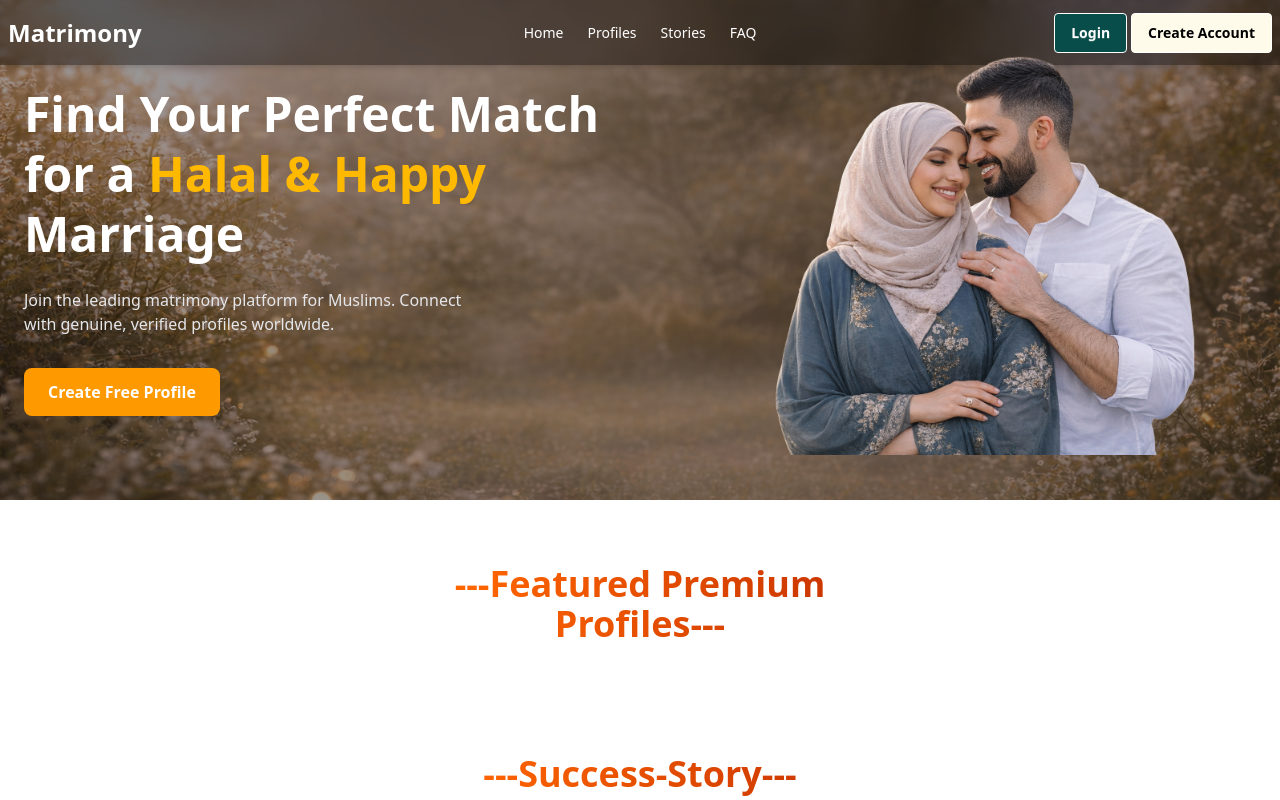
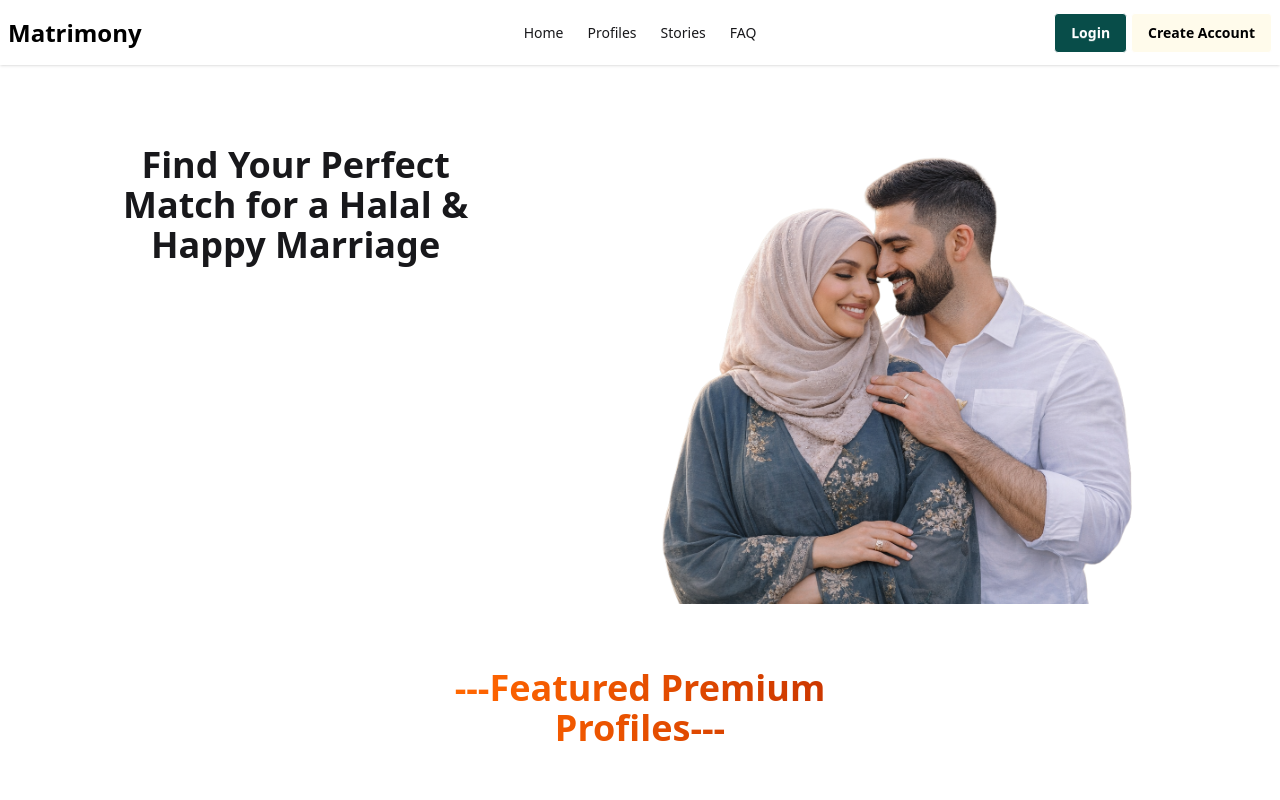
Before and after one commit to MH-liton-360/matrimony, a React (Vite) app: page /home in a window 1280 px wide. Shown: the top 800 px of the page. Built offline with nearby package versions, Linux system fonts and the light colour scheme.

Commit message:
new modify hero

```diff
--- a/src/Components/Banner.jsx
+++ b/src/Components/Banner.jsx
@@ -1,44 +1,19 @@
-import bgImg from '../assets/Banner/BG-banner.png'
+// import bgImg from '../assets/Banner/BG-banner.png'
 import bannerImg from '../assets/Banner/BG-matrimony-image.png'
 
 const Banner = () => {
     return (
-        <section
-            className="relative w-full h-[500px] bg-cover bg-center flex items-center"
-            style={{
-                backgroundImage: `url(${bgImg})`
-            }}
-        >
-            <div className="absolute inset-0 bg-black/40"></div>
+        <section className="flex justify-between pt-20 px-20">
 
-            <div className="relative z-10 container mx-auto px-6 grid md:grid-cols-2 items-center">
-
-                <div>
-                    <h1 className="text-white text-5xl font-bold leading-tight">
-                        Find Your Perfect Match for a
-                        <span className="text-amber-400"> Halal & Happy </span>
-                        Marriage
-                    </h1>
-
-                    <p className="text-gray-200 mt-6 max-w-md">
-                        Join the leading matrimony platform for Muslims.
-                        Connect with genuine, verified profiles worldwide.
-                    </p>
-
-                    <button className="mt-8 bg-amber-500 hover:bg-amber-600 text-white px-6 py-3 rounded-lg font-semibold">
-                        Create Free Profile
-                    </button>
-                </div>
-
-                <div className="hidden md:flex justify-end">
-                    <img
-                        src={bannerImg}
-                        alt="Happy Muslim Couple"
-                        className="max-h-[600px] object-contain"
-                    />
-                </div>
+            <div>
+                <p className='text-4xl font-bold text-center'>Find Your Perfect Match for a Halal & Happy Marriage</p>
 
             </div>
+
+            <div>
+                <img src={bannerImg} alt="" />
+            </div>
+
         </section>
     )
 }
--- a/src/shared/Navbar.jsx
+++ b/src/shared/Navbar.jsx
@@ -56,7 +56,7 @@ const Navbar = () => {
 
     return (
         <section>
-            <div className="navbar fixed z-10 w-full bg-black/40 backdrop-blur-md text-white shadow-md">
+            <div className="navbar bg-base-100 shadow-sm">
 
                 <div className="navbar-start">
                     <div className="dropdown">
@@ -76,7 +76,7 @@ const Navbar = () => {
 
                     </div>
                     <div className="flex items-center">
-                        <Link to="/" className="text-2xl font-bold text-white hover:text-amber-400 transition-colors">
+                        <Link to="/" className="text-2xl font-bold text-black hover:text-amber-400 transition-colors">
                             Matrimony
                         </Link>
                     </div>
```
